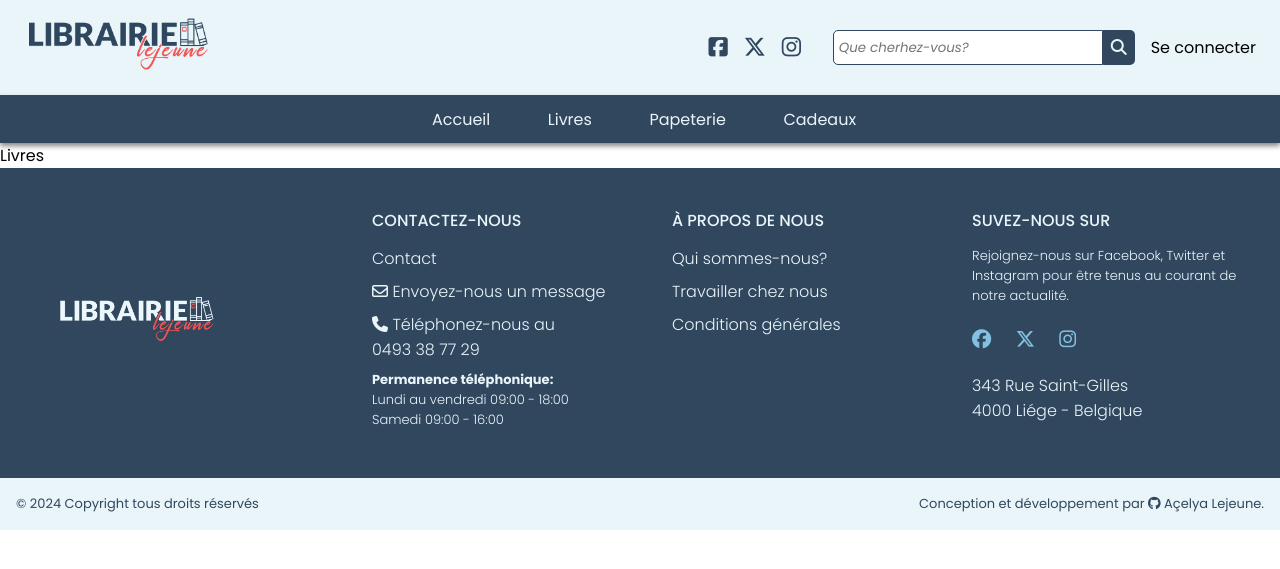
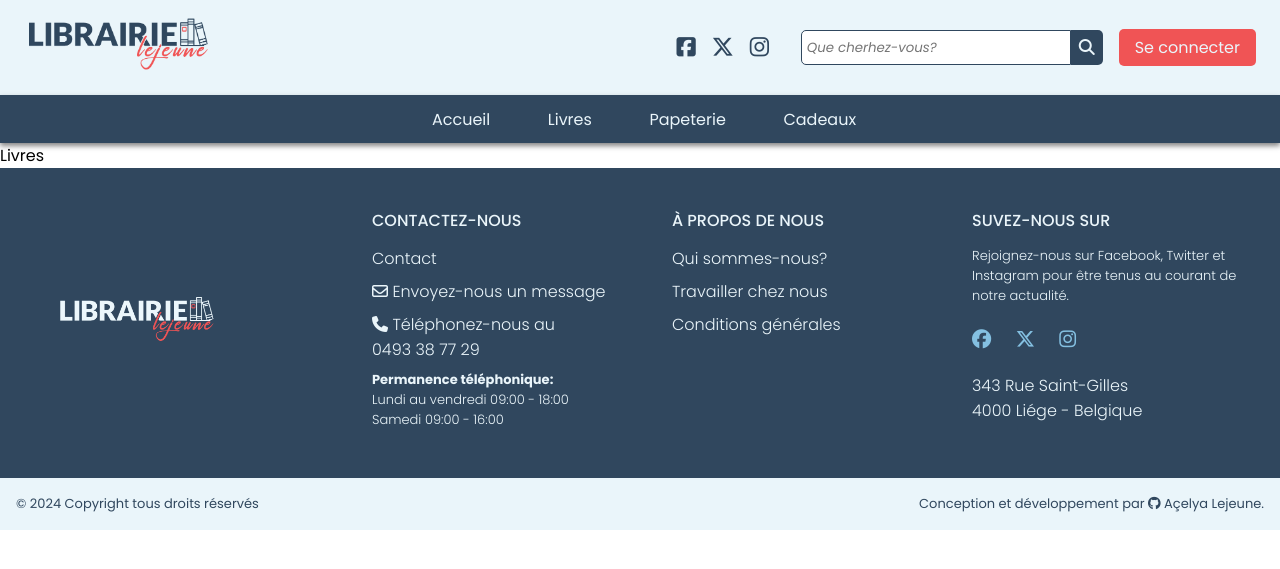
Before and after one commit to LejeuneA/librairie-lejeune, a PHP site: page /public/books.html in a window 1280 px wide. Shown: the top 569 px of the page. Run offline with PHP 8.4, Linux system fonts and the light colour scheme; style sheets or scripts are compiled from the project's sources; some libraries are stand-ins or nearby versions; some web fonts are replaced.

Commit message:
Update styles.scss

```diff
--- a/scss/styles.scss
+++ b/scss/styles.scss
@@ -1,6 +1,7 @@
 // Custom.scss
 @import "_reset";
 @import "_sass-customized";
+@import "_button";
 @import "_custom";
 @import "_navbar";
 @import "_footer";
```
